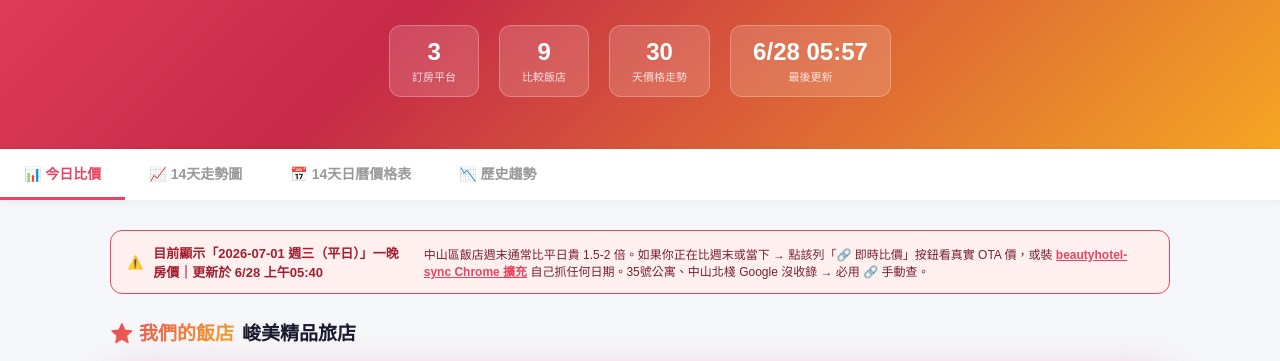
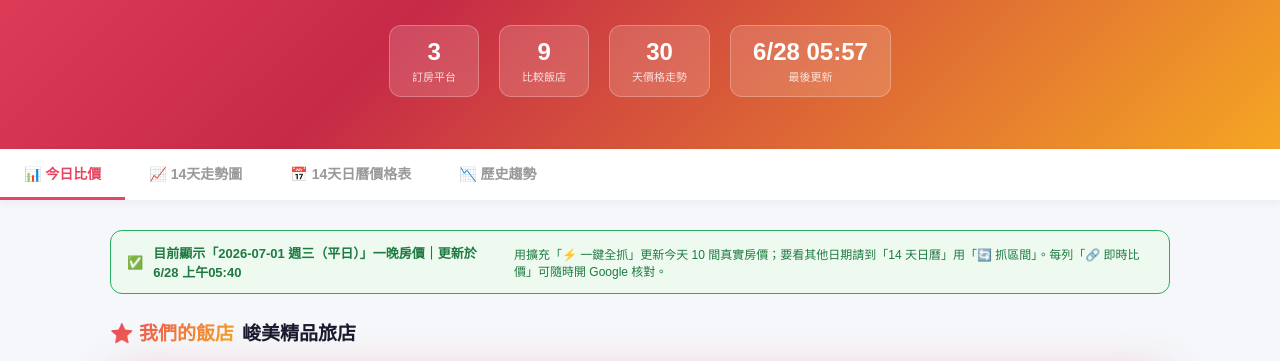
Before and after one commit to hotelbchic/beautyhotel, a browser extension: page index.html in a window 1280 px wide. Shown: the part 303-664 px from the top of the page. Drawn offline with nearby package versions, Linux system fonts and the light colour scheme.

Commit message:
ui: 今日比價提示改乾淨(移除過時的7/08/沒收錄/裝擴充字樣)，轉綠表示真實價
Co-Authored-By: Claude Opus 4.8 (1M context) <noreply@anthropic.com>

```diff
--- a/index.html
+++ b/index.html
@@ -190,12 +190,10 @@
 <!-- TAB 1: 今日比價 -->
 <div class="tab-content active" id="tab-today">
 <div class="section">
-  <div class="update-notice" id="dataNotice" style="background:#fff0f0;border-color:#e94560;color:#a02030;font-weight:600;">
-    ⚠️ <strong id="noticeDate">注意：目前顯示的是「2026/07/08 週三平日」一晚的房價</strong><br>
-    <span style="font-weight:normal;font-size:12px;color:#7a2030;">
-      中山區飯店週末通常比平日貴 1.5-2 倍。如果你正在比週末或當下 → 點該列「🔗 即時比價」按鈕看真實 OTA 價，或裝
-      <a href="https://github.com/hotelbchic/beautyhotel/tree/main/extension" target="_blank" style="color:#e94560;font-weight:600;">beautyhotel-sync Chrome 擴充</a>
-      自己抓任何日期。35號公寓、中山北棧 Google 沒收錄 → 必用 🔗 手動查。
+  <div class="update-notice" id="dataNotice" style="background:#eefaf0;border-color:#27ae60;color:#1e7a40;font-weight:600;">
+    ✅ <strong id="noticeDate">今日比價（真實房價）</strong><br>
+    <span style="font-weight:normal;font-size:12px;color:#1e7a40;">
+      用擴充「⚡ 一鍵全抓」更新今天 10 間真實房價；要看其他日期請到「14 天日曆」用「🔄 抓區間」。每列「🔗 即時比價」可隨時開 Google 核對。
     </span>
   </div>
 
```
